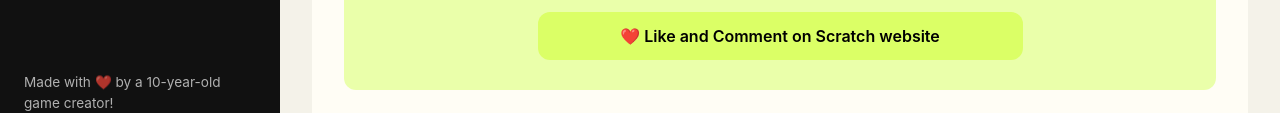
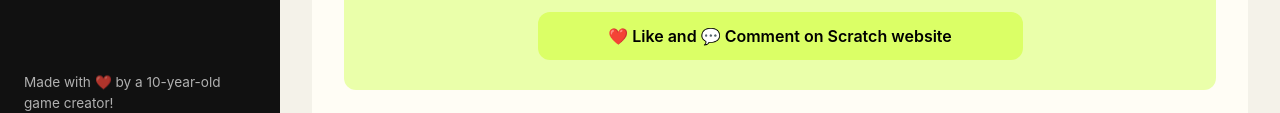
Before and after one commit to revex-15/revex-games, a website: page games/geometry-dash.html in a window 1280 px wide. Shown: the part 663-776 px from the top of the page. Drawn offline with Linux system fonts and the light colour scheme.

Commit message:
Update geometry-dash.html

```diff
--- a/games/geometry-dash.html
+++ b/games/geometry-dash.html
@@ -141,7 +141,7 @@
                    class="game-button scratch-link"
                    target="_blank"
                    rel="noopener noreferrer">
-                    ❤️ Like and Comment on Scratch website
+                    ❤️ Like and 💬 Comment on Scratch website
                 </a>
             </div>
         </section>
```
